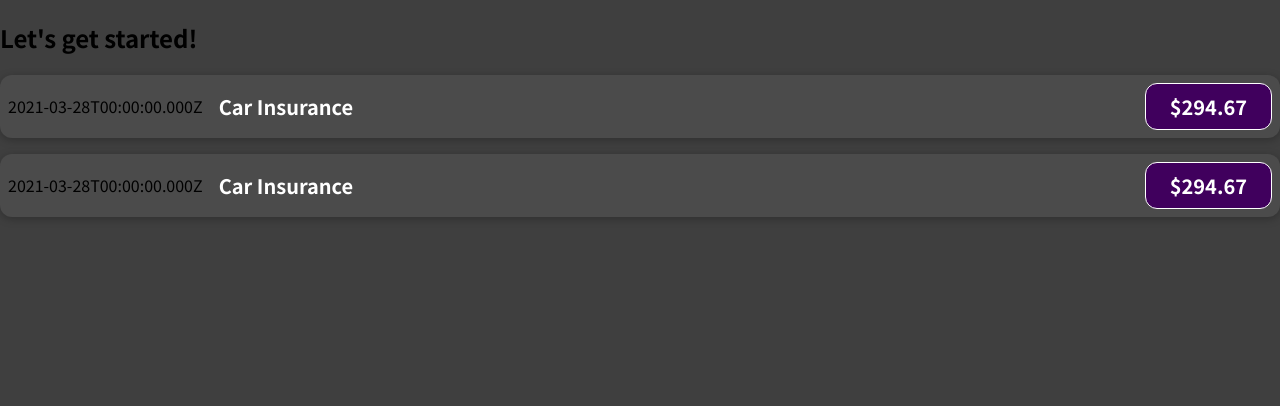
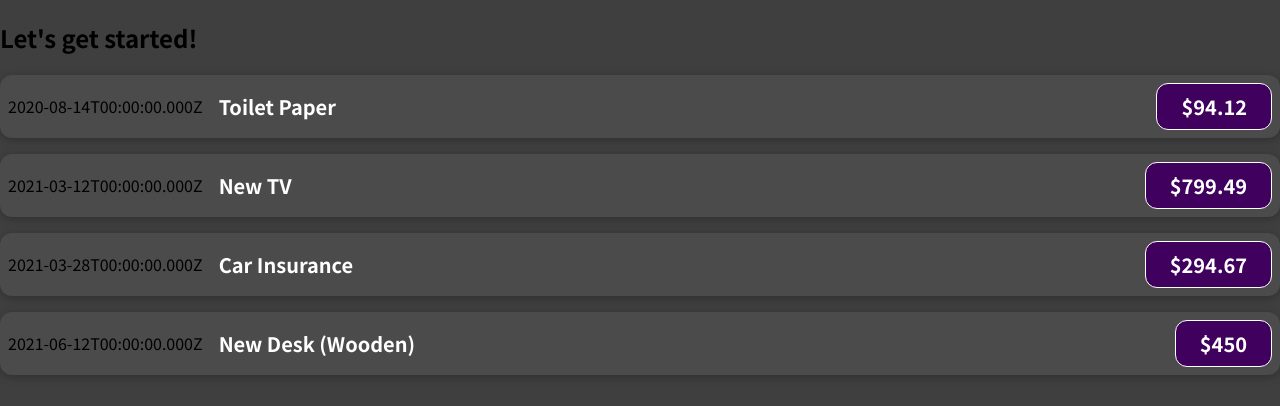
Before and after one commit to jeffli817/reactjs-udemy, a JavaScript app in the folder 01-starting-setup/: page / in a window 1280 px wide. Shown: the top 406 px of the page. Built offline with nearby package versions, Linux system fonts and the light colour scheme.

Commit message:
Passing Data via "props"

```diff
--- a/01-starting-setup/src/App.js
+++ b/01-starting-setup/src/App.js
@@ -1,11 +1,51 @@
 import ExpenseItem from "./components/ExpenseItem";
 
 function App() {
+  const expenses = [
+    {
+      id: "e1",
+      title: "Toilet Paper",
+      amount: 94.12,
+      date: new Date(2020, 7, 14),
+    },
+    { id: "e2", title: "New TV", amount: 799.49, date: new Date(2021, 2, 12) },
+    {
+      id: "e3",
+      title: "Car Insurance",
+      amount: 294.67,
+      date: new Date(2021, 2, 28),
+    },
+    {
+      id: "e4",
+      title: "New Desk (Wooden)",
+      amount: 450,
+      date: new Date(2021, 5, 12),
+    },
+  ];
+
   return (
     <div>
       <h2>Let's get started!</h2>
-      <ExpenseItem/>
-      <ExpenseItem/>
+      <ExpenseItem
+        title={expenses[0].title}
+        amount={expenses[0].amount}
+        date={expenses[0].date}
+      />
+      <ExpenseItem
+        title={expenses[1].title}
+        amount={expenses[1].amount}
+        date={expenses[1].date}
+      />
+      <ExpenseItem
+        title={expenses[2].title}
+        amount={expenses[2].amount}
+        date={expenses[2].date}
+      />
+      <ExpenseItem
+        title={expenses[3].title}
+        amount={expenses[3].amount}
+        date={expenses[3].date}
+      />
     </div>
   );
 }
--- a/01-starting-setup/src/components/ExpenseItem.js
+++ b/01-starting-setup/src/components/ExpenseItem.js
@@ -1,17 +1,14 @@
 import "./ExpenseItem.css";
 
-function ExpenseItem() {
-  const expenseDate = new Date(2021, 2, 28);
-  const expenseTitle = "Car Insurance";
-  const expenseAmount = 294.67;
+function ExpenseItem(props) {
 
   return (
     <div className="expense-item">
-      <div>{expenseDate.toISOString()}</div>
+      <div>{props.date.toISOString()}</div>
       <div className="expense-item__description">
-        <h2>{expenseTitle}</h2>
+        <h2>{props.title}</h2>
       </div>
-      <div className="expense-item__price">${expenseAmount}</div>
+      <div className="expense-item__price">${props.amount}</div>
     </div>
   );
 }
```
